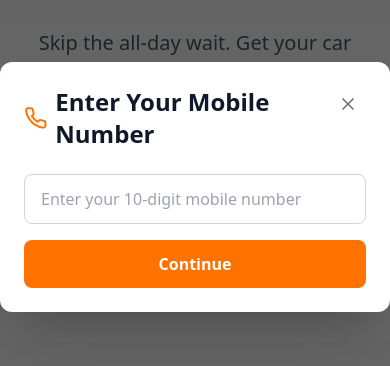
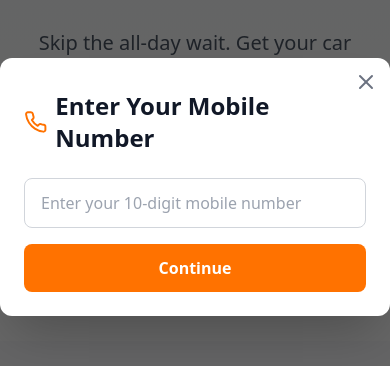
Before and after one commit to gaadimech/GaadiMech-PWA, a React (Vite) app: page /express in a window 390 px wide. Both pictures are taken after a click on the button "Schedule Slot Now". Shown: the part 235-601 px from the top of the page. Built offline with nearby package versions, Linux system fonts and the light colour scheme; no server answers; a web font is replaced by a local one.

Commit message:
Refactor mobile input modal close button styling and positioning

```diff
--- a/src/pages/Express.tsx
+++ b/src/pages/Express.tsx
@@ -402,18 +402,18 @@ const ExpressService = () => {
       <Modal
         isOpen={isMobileInputModalOpen}
         onRequestClose={handleMobileModalClose}
-        className="modal-content max-w-md mx-auto bg-white p-6 rounded-xl shadow-2xl"
+        className="modal-content max-w-md mx-auto bg-white p-6 rounded-xl shadow-2xl relative"
         overlayClassName="modal-overlay fixed inset-0 bg-black/60 flex items-center justify-center overflow-y-auto z-50"
         contentLabel="Mobile Input Modal"
       >
-        <div className="relative">
-          <button
-            onClick={handleMobileModalClose}
-            className="absolute top-0 right-0 p-2 text-gray-500 hover:text-gray-700"
-          >
-            <X className="w-5 h-5" />
-          </button>
+        <button
+          onClick={handleMobileModalClose}
+          className="absolute top-3 right-3 text-gray-500 hover:text-gray-700 z-10"
+        >
+          <X className="w-6 h-6" />
+        </button>
 
+        <div className="pt-2">
           <h2 className="text-2xl font-bold text-gray-900 mb-6 flex items-center gap-2">
             <Phone className="w-6 h-6 text-[#FF7200]" />
             Enter Your Mobile Number
```
